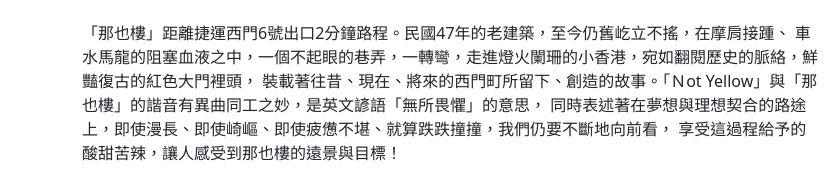
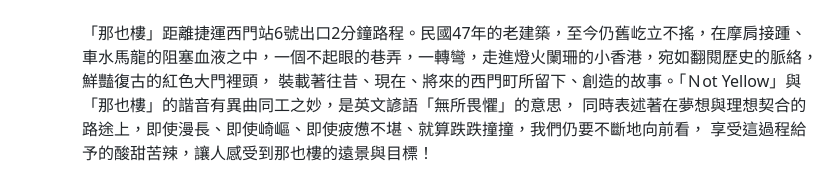
Before and after one commit to freedom3725/S13, a plain HTML site: page index.html in a window 1280 px wide. Shown: the part 233-411 px from the top of the page, 0-837 px from the left. Drawn offline with nearby package versions, Linux system fonts and the light colour scheme.

Commit message:
Update index.html

```diff
--- a/index.html
+++ b/index.html
@@ -46,7 +46,7 @@
                         <!-- Post content-->
                         <section class="mb-5">
 						    <p> </p>
-                            <p>「那也樓」距離捷運西門6號出口2分鐘路程。民國47年的老建築，至今仍舊屹立不搖，在摩肩接踵、
+                            <p>「那也樓」距離捷運西門站6號出口2分鐘路程。民國47年的老建築，至今仍舊屹立不搖，在摩肩接踵、
 							   車水馬龍的阻塞血液之中，一個不起眼的巷弄，一轉彎，走進燈火闌珊的小香港，宛如翻閱歷史的脈絡，鮮豔復古的紅色大門裡頭，
 							   裝載著往昔、現在、將來的西門町所留下、創造的故事。「Ｎot Yellow」與「那也樓」的諧音有異曲同工之妙，是英文諺語「無所畏懼」的意思，
 							   同時表述著在夢想與理想契合的路途上，即使漫長、即使崎嶇、即使疲憊不堪、就算跌跌撞撞，我們仍要不斷地向前看，
```
